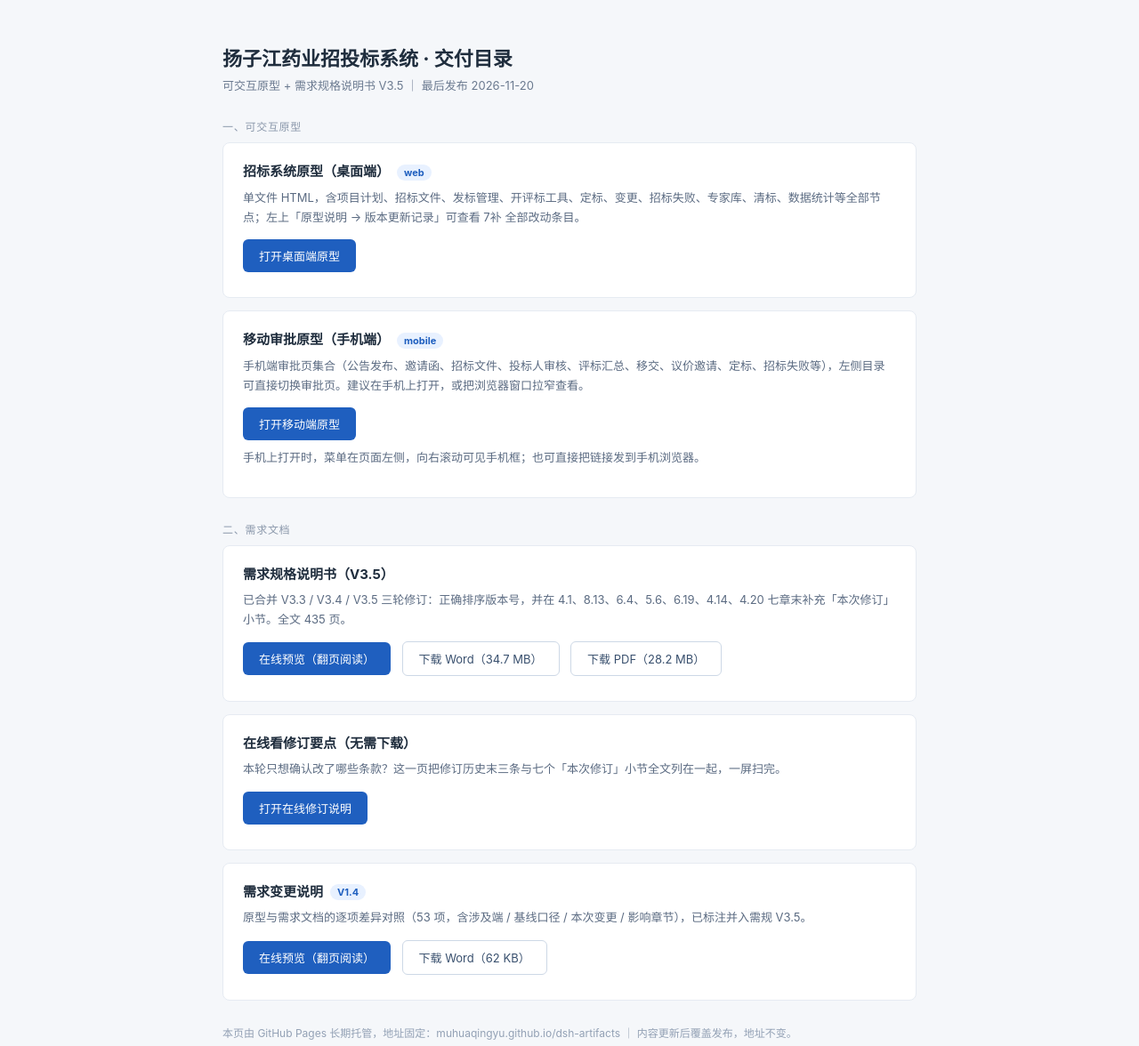
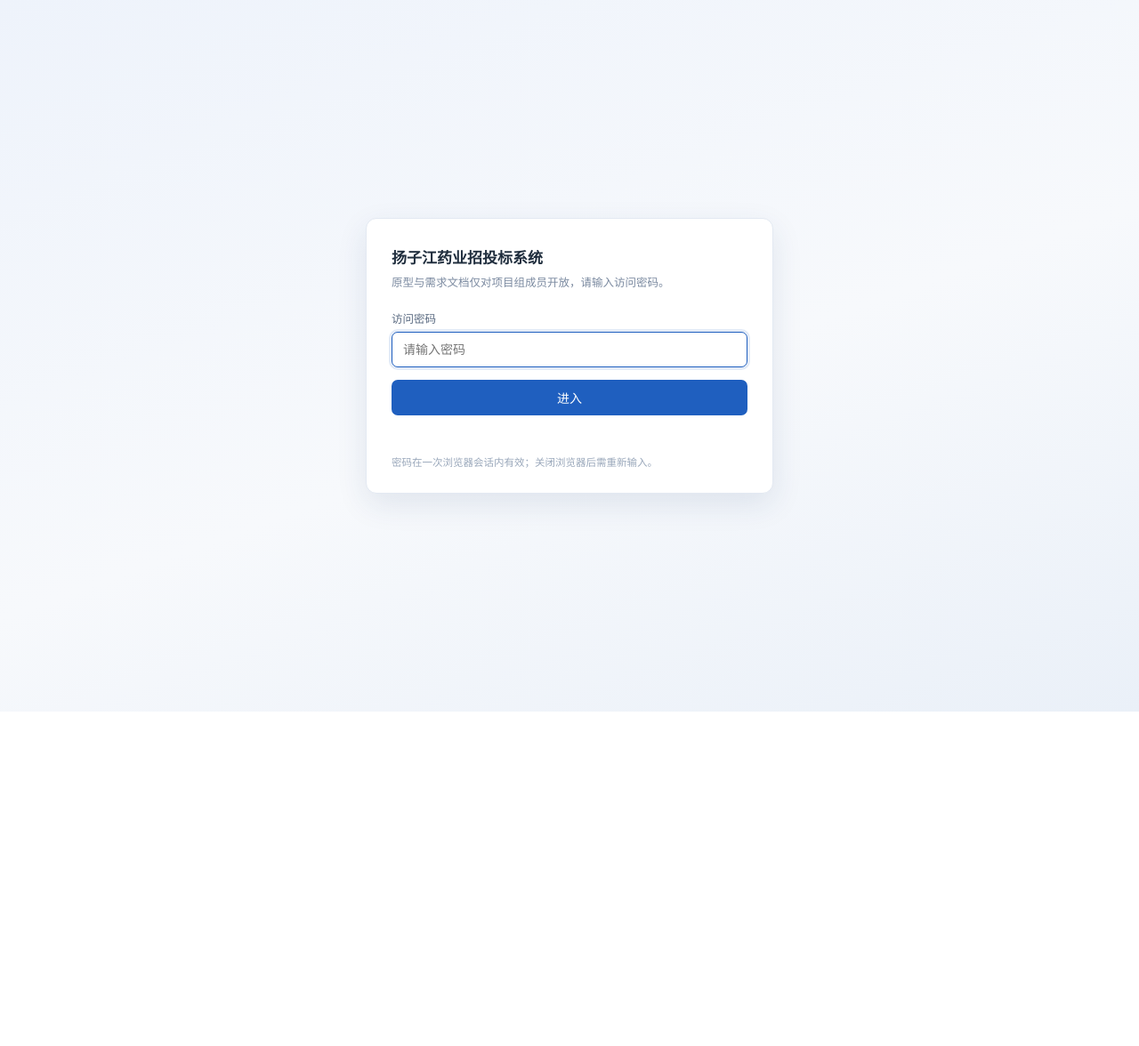
Before and after one commit to muhuaqingyu/dsh-artifacts, a plain HTML site: page index.html in a window 1280 px wide. Shown: the whole page at 89% size. After the commit the page ends 800 px from the top, so only its background shows below. Drawn offline with Linux system fonts and the light colour scheme.

Commit message:
publish index.html

```diff
--- a/index.html
+++ b/index.html
@@ -1,65 +1,76 @@
 <!doctype html>
 <html lang="zh-CN"><head><meta charset="utf-8"><meta name="viewport" content="width=device-width,initial-scale=1">
-<title>扬子江药业招投标系统 · 交付目录（原型 / 需规 V3.5）</title>
+<title>需要访问密码 · 扬子江药业招投标系统</title>
 <style>
-body{margin:0;font-family:-apple-system,"Segoe UI","Microsoft YaHei",sans-serif;background:#f5f7fa;color:#1f2d3d}
-.wrap{max-width:780px;margin:0 auto;padding:48px 24px}
-h1{font-size:22px;margin:0 0 6px}
-.sub{color:#6b7a90;font-size:13px;margin-bottom:28px}
-.sec{font-size:12px;color:#8b98ab;letter-spacing:.06em;margin:26px 0 10px}
-.card{background:#fff;border:1px solid #e6ebf2;border-radius:8px;padding:20px 22px;margin-bottom:14px}
-.card h2{font-size:15px;margin:0 0 8px}
-.card p{margin:0 0 14px;font-size:13px;color:#5b6b82;line-height:1.7}
-a.b{display:inline-block;background:#1f5fbf;color:#fff;text-decoration:none;padding:9px 18px;border-radius:6px;font-size:13px;margin:0 8px 8px 0}
-a.b.ghost{background:#fff;color:#39506e;border:1px solid #cdd8e6}
-a.b:hover{opacity:.9}
-.tag{display:inline-block;font-size:11px;color:#1f5fbf;background:#e8f1ff;border-radius:10px;padding:2px 8px;margin-left:8px;vertical-align:middle}
-.hint{font-size:12px;color:#93a1b5;line-height:1.8;margin:8px 0 0}
-.foot{margin-top:26px;font-size:12px;color:#93a1b5;line-height:1.9}
+body{margin:0;min-height:100vh;display:flex;align-items:center;justify-content:center;font-family:-apple-system,"Segoe UI","Microsoft YaHei",sans-serif;background:linear-gradient(160deg,#eef3fb,#f7f9fc 55%,#eaf0f8);color:#1f2d3d}
+.box{width:min(400px,88vw);background:#fff;border:1px solid #e3e9f2;border-radius:12px;padding:30px 28px 24px;box-shadow:0 12px 34px rgba(31,60,110,.10)}
+h1{font-size:17px;margin:0 0 6px}
+.sub{font-size:12.5px;color:#7b8aa0;line-height:1.7;margin:0 0 20px}
+label{display:block;font-size:12.5px;color:#5b6b82;margin-bottom:6px}
+input{width:100%;box-sizing:border-box;height:40px;border:1px solid #d6dfec;border-radius:7px;padding:0 12px;font-size:14px;font-family:inherit;outline:none}
+input:focus{border-color:#1f5fbf;box-shadow:0 0 0 3px rgba(31,95,191,.12)}
+button{width:100%;height:40px;margin-top:14px;border:0;border-radius:7px;background:#1f5fbf;color:#fff;font-size:14px;font-family:inherit;cursor:pointer}
+button:disabled{opacity:.6;cursor:default}
+.err{color:#c0392b;font-size:12.5px;min-height:18px;margin-top:10px}
+.foot{margin-top:16px;font-size:11.5px;color:#9aa8bb;line-height:1.7}
 </style></head>
-<body><div class="wrap">
-<h1>扬子江药业招投标系统 · 交付目录</h1>
-<div class="sub">可交互原型 + 需求规格说明书 V3.5 ｜ 最后发布 2026-11-20</div>
+<body>
+<form class="box" id="f" autocomplete="off">
+  <h1>扬子江药业招投标系统</h1>
+  <p class="sub">原型与需求文档仅对项目组成员开放，请输入访问密码。</p>
+  <label for="pw">访问密码</label>
+  <input id="pw" type="password" placeholder="请输入密码" autofocus>
+  <button id="go" type="submit">进入</button>
+  <div class="err" id="err"></div>
+  <div class="foot">密码在一次浏览器会话内有效；关闭浏览器后需重新输入。</div>
+</form>
+<script>
+(function(){
+  var SALT=Uint8Array.from(atob('70IAT8yjR8WqyuhqQGV+Zw=='),function(c){return c.charCodeAt(0);});
+  var ITER=200000, BASE='https://muhuaqingyu.github.io/dsh-artifacts/', KEY='yzj_key';
+  var q=new URLSearchParams(location.search), target=q.get('p')||'landing';
+  var params={}; q.forEach(function(v,k){ if(k!=='p') params[k]=v; });
 
-<div class="sec">一、可交互原型</div>
+  function nav(keyB64){
+    sessionStorage.setItem(KEY,keyB64);
+    fetch('pages/'+target+'.enc',{cache:'no-store'}).then(function(r){
+      if(!r.ok) throw new Error('HTTP '+r.status);
+      return r.arrayBuffer();
+    }).then(function(buf){
+      var raw=Uint8Array.from(atob(keyB64),function(c){return c.charCodeAt(0);});
+      return crypto.subtle.importKey('raw',raw,{name:'AES-GCM'},false,['decrypt'])
+        .then(function(k){ return crypto.subtle.decrypt({name:'AES-GCM',iv:new Uint8Array(buf,0,12)},k,new Uint8Array(buf,12)); });
+    }).then(function(plain){
+      var html=new TextDecoder('utf-8').decode(plain);
+      var base=location.origin+location.pathname.replace(/[^\/]*$/,'');
+      var inject='<script>window.__YZJ_PARAMS='+JSON.stringify(params)+';<\/script>';
+      html=html.replace('__YZJ_BASE__', base);
+      html=html.replace(/<head([^>]*)>/i, function(m){ return m+inject; });
+      var u=URL.createObjectURL(new Blob([html],{type:'text/html'}));
+      location.replace(u);
+    }).catch(function(e){ document.getElementById('err').textContent='加载失败：'+e.message; document.getElementById('go').disabled=false; });
+  }
 
-<div class="card">
-  <h2>招标系统原型（桌面端）<span class="tag">web</span></h2>
-  <p>单文件 HTML，含项目计划、招标文件、发标管理、开评标工具、定标、变更、招标失败、专家库、清标、数据统计等全部节点；左上「原型说明 → 版本更新记录」可查看 7补 全部改动条目。</p>
-  <a class="b" href="proto/index.html" target="_blank" rel="noopener">打开桌面端原型</a>
-</div>
+  var cached=sessionStorage.getItem(KEY);
+  if(cached){ nav(cached); }
 
-<div class="card">
-  <h2>移动审批原型（手机端）<span class="tag">mobile</span></h2>
-  <p>手机端审批页集合（公告发布、邀请函、招标文件、投标人审核、评标汇总、移交、议价邀请、定标、招标失败等），左侧目录可直接切换审批页。建议在手机上打开，或把浏览器窗口拉窄查看。</p>
-  <a class="b" href="proto/mobile.html" target="_blank" rel="noopener">打开移动端原型</a>
-  <p class="hint">手机上打开时，菜单在页面左侧，向右滚动可见手机框；也可直接把链接发到手机浏览器。</p>
-</div>
-
-<div class="sec">二、需求文档</div>
-
-<div class="card">
-  <h2>需求规格说明书（V3.5）</h2>
-  <p>已合并 V3.3 / V3.4 / V3.5 三轮修订：正确排序版本号，并在 4.1、8.13、6.4、5.6、6.19、4.14、4.20 七章末补充「本次修订」小节。全文 435 页。</p>
-  <a class="b" href="preview.html?f=PRD-V3.5.pdf&amp;w=PRD-V3.5.docx&amp;t=%E9%9C%80%E6%B1%82%E8%A7%84%E6%A0%BC%E8%AF%B4%E6%98%8E%E4%B9%A6%20V3.5&amp;m=435%20%E9%A1%B5%20%C2%B7%202026-11-20">在线预览（翻页阅读）</a>
-  <a class="b ghost" href="PRD-V3.5.docx" download>下载 Word（34.7 MB）</a>
-  <a class="b ghost" href="PRD-V3.5.pdf" download>下载 PDF（28.2 MB）</a>
-</div>
-
-<div class="card">
-  <h2>在线看修订要点（无需下载）</h2>
-  <p>本轮只想确认改了哪些条款？这一页把修订历史末三条与七个「本次修订」小节全文列在一起，一屏扫完。</p>
-  <a class="b" href="revision.html">打开在线修订说明</a>
-</div>
-
-<div class="card">
-  <h2>需求变更说明<span class="tag">V1.4</span></h2>
-  <p>原型与需求文档的逐项差异对照（53 项，含涉及端 / 基线口径 / 本次变更 / 影响章节），已标注并入需规 V3.5。</p>
-  <a class="b" href="preview.html?f=ChangeNote-V1.4.pdf&amp;w=ChangeNote-V1.4.docx&amp;t=%E9%9C%80%E6%B1%82%E5%8F%98%E6%9B%B4%E8%AF%B4%E6%98%8E%20V1.4&amp;m=26%20%E9%A1%B5%20%C2%B7%202026-11-20">在线预览（翻页阅读）</a>
-  <a class="b ghost" href="ChangeNote-V1.4.docx" download>下载 Word（62 KB）</a>
-</div>
-
-<div class="foot">
-本页由 GitHub Pages 长期托管，地址固定：muhuaqingyu.github.io/dsh-artifacts ｜ 内容更新后覆盖发布，地址不变。
-</div>
-</div></body></html>
+  document.getElementById('f').addEventListener('submit',function(ev){
+    ev.preventDefault();
+    var pw=document.getElementById('pw').value;
+    if(!pw) return;
+    var go=document.getElementById('go'); go.disabled=true; document.getElementById('err').textContent='';
+    crypto.subtle.importKey('raw',new TextEncoder().encode(pw),{name:'PBKDF2'},false,['deriveKey'])
+      .then(function(base){ return crypto.subtle.deriveKey({name:'PBKDF2',salt:SALT,iterations:ITER,hash:'SHA-256'},base,{name:'AES-GCM',length:256},true,['decrypt']); })
+      .then(function(k){
+        return fetch('pages/check.enc',{cache:'no-store'}).then(function(r){return r.arrayBuffer();}).then(function(buf){
+          return crypto.subtle.decrypt({name:'AES-GCM',iv:new Uint8Array(buf,0,12)},k,new Uint8Array(buf,12)).then(function(){
+            return crypto.subtle.exportKey('raw',k);
+          });
+        });
+      })
+      .then(function(raw){ var b64=btoa(String.fromCharCode.apply(null,new Uint8Array(raw))); nav(b64); })
+      .catch(function(){ go.disabled=false; document.getElementById('pw').select(); document.getElementById('err').textContent='密码不正确，请重试'; });
+  });
+})();
+</script>
+</body></html>
```
